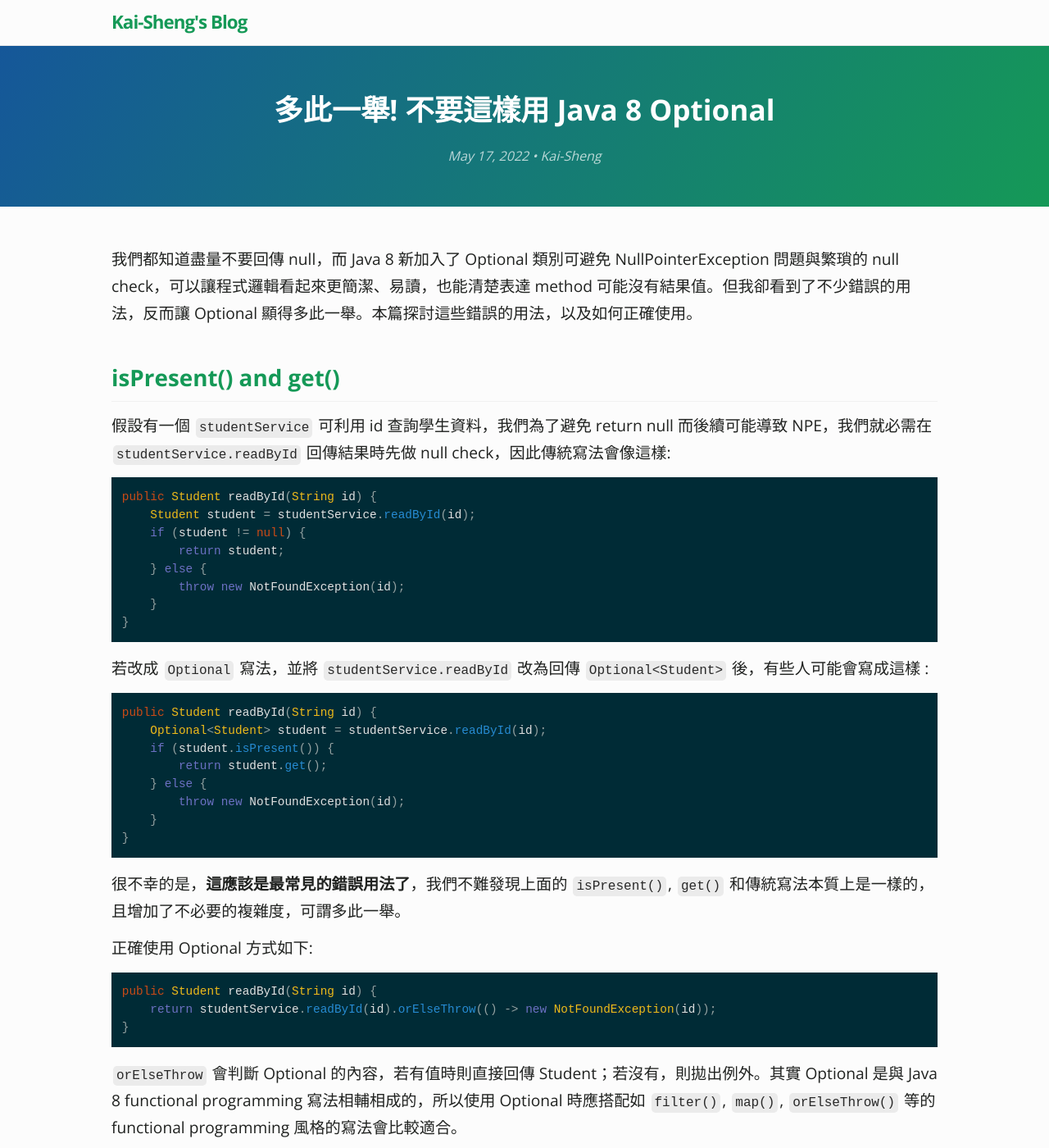
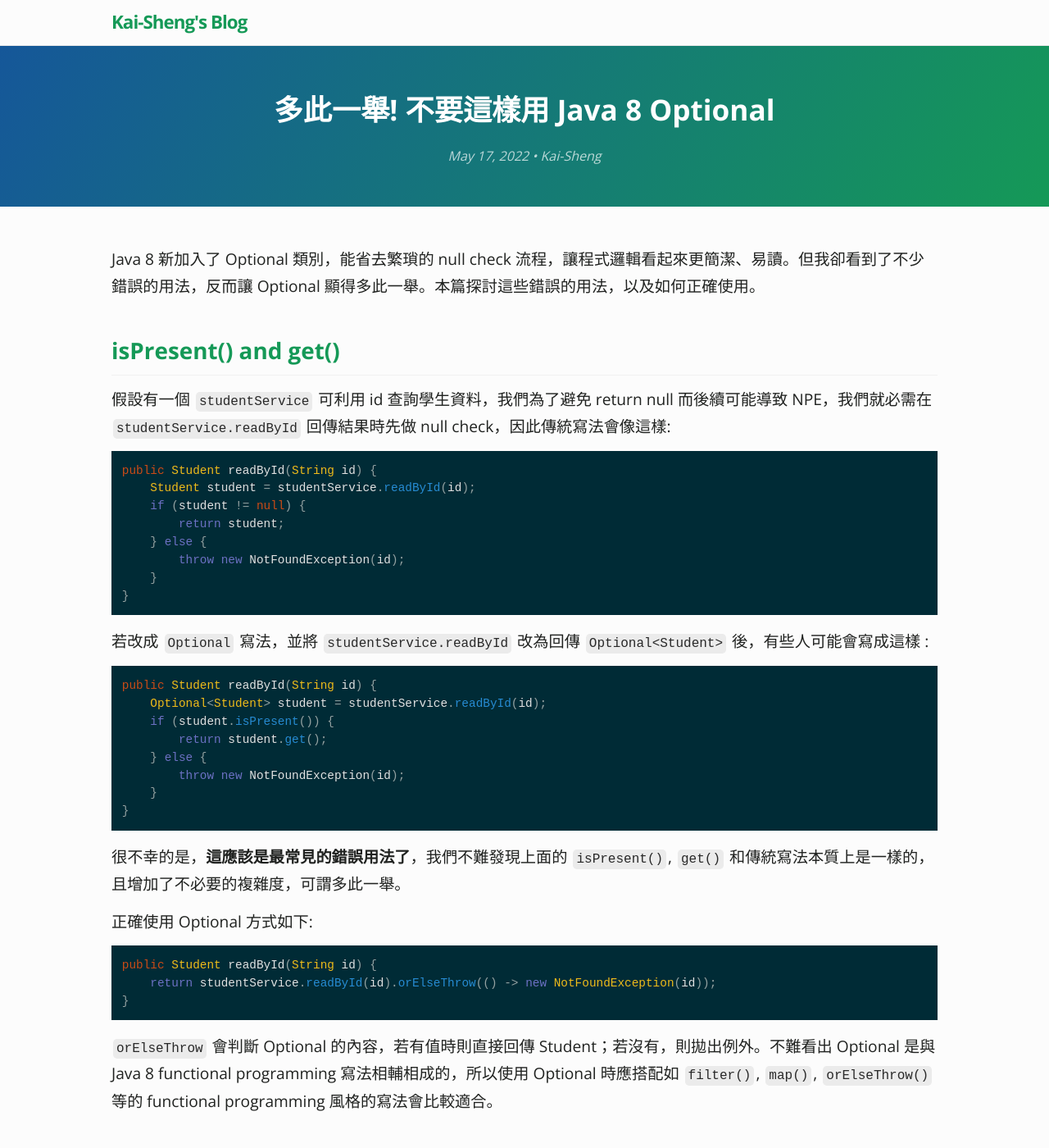
Before and after one commit to KaiSheng714/KaiSheng714.github.io, a Jekyll site: the page built from _posts/2022-05-17-misuse-of-java8-optional.md, in a window 1280 px wide and 1400 px high. Shown: the whole window at 82% size. Built offline with Jekyll 4.4.1, drawn with Linux system fonts in a browser that asks for light colours; comment, search, counter and statistics services are not loaded; some of the changed text lies outside the part shown.

Commit message:
optional

````diff
--- a/_posts/2022-05-17-misuse-of-java8-optional.md
+++ b/_posts/2022-05-17-misuse-of-java8-optional.md
@@ -7,11 +7,7 @@ permalink: /articles/misuse-of-java-8-optional
 categories: [Design, Java]
 image: /assets/image/site-image-small.png
 ---
-
-我們都知道盡量不要回傳 null，而 Java 8 新加入了 Optional 類別可避免 NullPointerException 問題與繁瑣的 null check，可以讓程式邏輯看起來更簡潔、易讀，也能清楚表達 method 可能沒有結果值。但我卻看到了不少錯誤的用法，反而讓 Optional 顯得多此一舉。本篇探討這些錯誤的用法，以及如何正確使用。
-
-
-
+Java 8 新加入了 Optional 類別，能省去繁瑣的 null check 流程，讓程式邏輯看起來更簡潔、易讀。但我卻看到了不少錯誤的用法，反而讓 Optional 顯得多此一舉。本篇探討這些錯誤的用法，以及如何正確使用。
 
 ## **isPresent() and get()**
 假設有一個 `studentService` 可利用 id 查詢學生資料，我們為了避免 return null 而後續可能導致 NPE，我們就必需在 `studentService.readById` 回傳結果時先做 null check，因此傳統寫法會像這樣:
@@ -49,7 +45,7 @@ public Student readById(String id) {
 }
 ```
 
-`orElseThrow` 會判斷 Optional 的內容，若有值時則直接回傳 Student；若沒有，則拋出例外。其實 Optional 是與 Java 8 functional programming 寫法相輔相成的，所以使用 Optional 時應搭配如 `filter()`, `map()`, `orElseThrow()` 等的 functional programming 風格的寫法會比較適合。
+`orElseThrow` 會判斷 Optional 的內容，若有值時則直接回傳 Student；若沒有，則拋出例外。不難看出 Optional 是與 Java 8 functional programming 寫法相輔相成的，所以使用 Optional 時應搭配如 `filter()`, `map()`, `orElseThrow()` 等的 functional programming 風格的寫法會比較適合。
 
 ## **一定有值，卻依然使用 Optional**
 Optional 設計的意義就是用來表示 method 的回傳值可能會是空的。但在某些**一定會有回傳值**情況下，開發者卻依然使用 Optional，這就造成了過度包裝與多此一舉。承上學生系統的例子，假設我們要查詢全體學生中的第一名:
@@ -119,7 +115,7 @@ public class Student {
 }
 ```
 
-因為 Optional 是設計用來 method 的回傳型態，因此它並沒有實作序列化 `Serializable` 介面，在特定狀況下(如網路傳輸)需要物件序列化時將會出現問題。
+因為 Optional 是設計用來 method 的回傳型態，因此它並沒有實作序列化 `Serializable` 介面，在特定狀況下需要物件序列化時將會出現問題。
 
 ## **Collection and Optional**
 因為 `Optional` 本身就是一個容器，如果內容又是另一個容器，例如回傳 `Optional<List<Student>>`，這不僅比較複雜以外，在語意上還代表著三種可能的回傳值:
````
Also changed, not shown: other parts of _posts/2022-05-17-misuse-of-java8-optional.md (+1 -1 lines).
